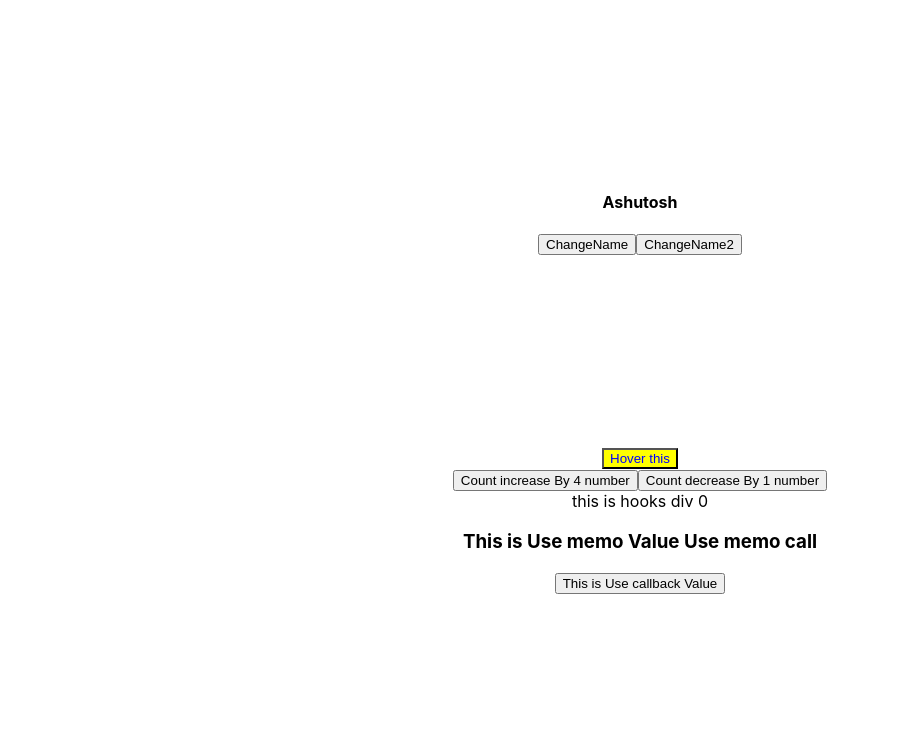
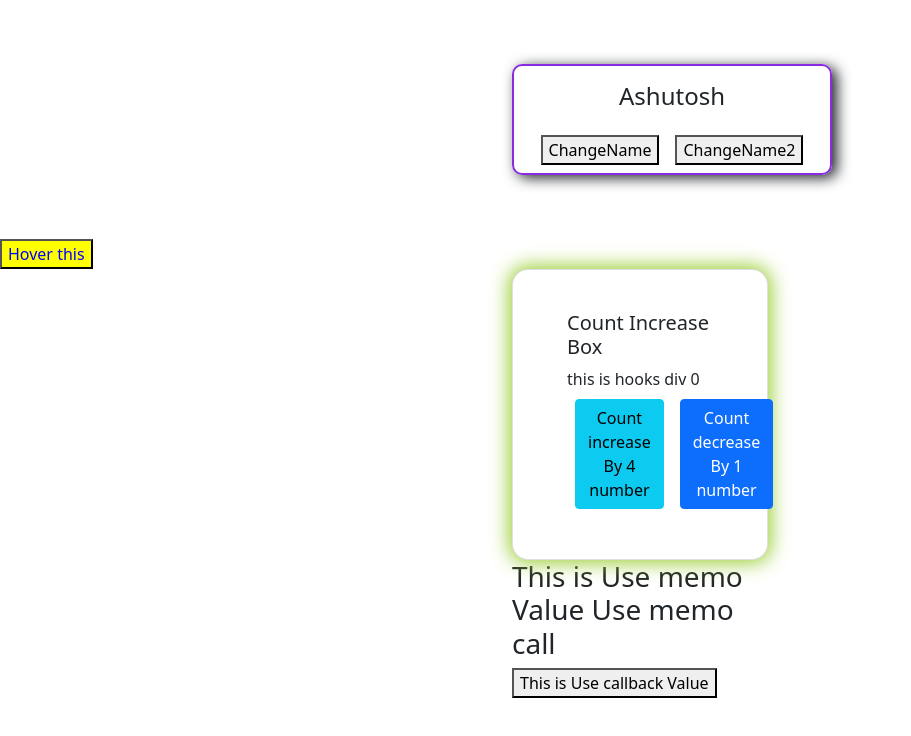
Before and after one commit to lets-code-vinay/26-May-2023-React-Hook, a React (Create React App) app: page / in a window 1280 px wide. Shown: the top 736 px of the page, without its empty margins (0-911 px from the left). Built offline with nearby package versions, Linux system fonts and the light colour scheme.

Commit message:
'adding-botstrap-and-design'

```diff
--- a/package.json
+++ b/package.json
@@ -6,6 +6,7 @@
     "@testing-library/jest-dom": "^5.16.5",
     "@testing-library/react": "^13.4.0",
     "@testing-library/user-event": "^13.5.0",
+    "bootstrap": "^5.0.1",
     "react": "^18.2.0",
     "react-dom": "^18.2.0",
     "react-scripts": "5.0.1",
--- a/src/App.css
+++ b/src/App.css
@@ -1,38 +1,6 @@
-.App {
-  text-align: center;
+.changeNameMainDiv {
+  border: 2px solid blueviolet;
+  margin: 5% 40%;
+  box-shadow: 5px 3px 14px 0px;
+  border-radius: 10px;
 }
-
-.App-logo {
-  height: 40vmin;
-  pointer-events: none;
-}
-
-@media (prefers-reduced-motion: no-preference) {
-  .App-logo {
-    animation: App-logo-spin infinite 20s linear;
-  }
-}
-
-.App-header {
-  background-color: #282c34;
-  min-height: 100vh;
-  display: flex;
-  flex-direction: column;
-  align-items: center;
-  justify-content: center;
-  font-size: calc(10px + 2vmin);
-  color: white;
-}
-
-.App-link {
-  color: #61dafb;
-}
-
-@keyframes App-logo-spin {
-  from {
-    transform: rotate(0deg);
-  }
-  to {
-    transform: rotate(360deg);
-  }
-}
--- a/src/App.js
+++ b/src/App.js
@@ -1,4 +1,3 @@
-import logo from "./logo.svg";
 import "./App.css";
 import { useState } from "react";
 import Hooks from "./Hooks";
@@ -31,11 +30,18 @@ function App() {
   };
   return (
     <div className="App">
-      <h4 style={{ marginTop: "15%" }}>{changeName}</h4>
-      <button onClick={handleChangeName}>ChangeName</button>
-      <button onClick={handleChangeName2}>ChangeName2</button>
-
-      <div style={{ marginTop: "15%" }}>
+      <div className="changeNameMainDiv w-25">
+        <h4 className="m-3 text-center">{changeName}</h4>
+        <div className="text-center">
+          <button onClick={handleChangeName} className="m-2">
+            ChangeName
+          </button>
+          <button onClick={handleChangeName2} className="m-2">
+            ChangeName2
+          </button>
+        </div>
+      </div>
+      <div style={{ marginTop: "1%" }}>
         <button
           style={{ color: changeColor, backgroundColor: changeBackgroundColor }}
           onMouseMove={handleMouseMove}
--- /dev/null
+++ b/src/Hooks.css
@@ -0,0 +1,10 @@
+.counting {
+  margin: 0% 40%;
+}
+.countCard {
+  box-shadow: 0px 0px 19px 3px yellowgreen;
+  border-radius: 1rem !important;
+}
+.countingBox {
+  margin: 10% 15%;
+}
--- a/src/Hooks.js
+++ b/src/Hooks.js
@@ -1,21 +1,25 @@
 import React, { useCallback, useEffect, useMemo, useState } from "react";
+import "./Hooks.css";
 
 const Hooks = () => {
   const [count, setCount] = useState(0);
   const [val, setVal] = useState("Use memo call");
+  const [changeHeadingName, setChangeHeadingName] = useState("Increase");
+
   // useEffect structure --
   useEffect(() => {
     setCount(() => count);
     console.log("use effect console");
   }, [count]);
 
-  const handleCount = () => {
-    setCount(() => count + 1);
-    console.log("chk");
+  const handleIncreaseCount = () => {
+    setCount(() => count + 4);
+    setChangeHeadingName("Increase");
   };
 
   const handleCountDecrease = () => {
     setCount(() => count - 1);
+    setChangeHeadingName("Decrease");
   };
 
   // useMemo memoize the value , when value change then its call
@@ -31,14 +35,33 @@ const Hooks = () => {
   }, [count]);
 
   return (
-    <>
-      <button onClick={handleCount}>Count increase By 4 number</button>
-      <button onClick={handleCountDecrease}>Count decrease By 1 number</button>
-      <div>this is hooks div {count}</div>
+    <div className="counting">
+      <div className="card countCard">
+        <div className="card-body countingBox">
+          <h5 className="card-title">Count {changeHeadingName} Box</h5>
+          <div>this is hooks div {count}</div>
+          <div className="d-flex">
+            <button
+              type="button"
+              className="btn btn-info m-2"
+              onClick={handleIncreaseCount}
+            >
+              Count increase By 4 number
+            </button>
+            <button
+              onClick={handleCountDecrease}
+              type="button"
+              className="btn btn-primary m-2"
+            >
+              Count decrease By 1 number
+            </button>
+          </div>
+        </div>
+      </div>
 
       <h3> This is Use memo Value {val}</h3>
       <button onClick={callBack}> This is Use callback Value</button>
-    </>
+    </div>
   );
 };
 
```
Also changed, not shown: src/index.js (+7 -6 lines), 1 other file (tests, documents, lock files or other folders).
